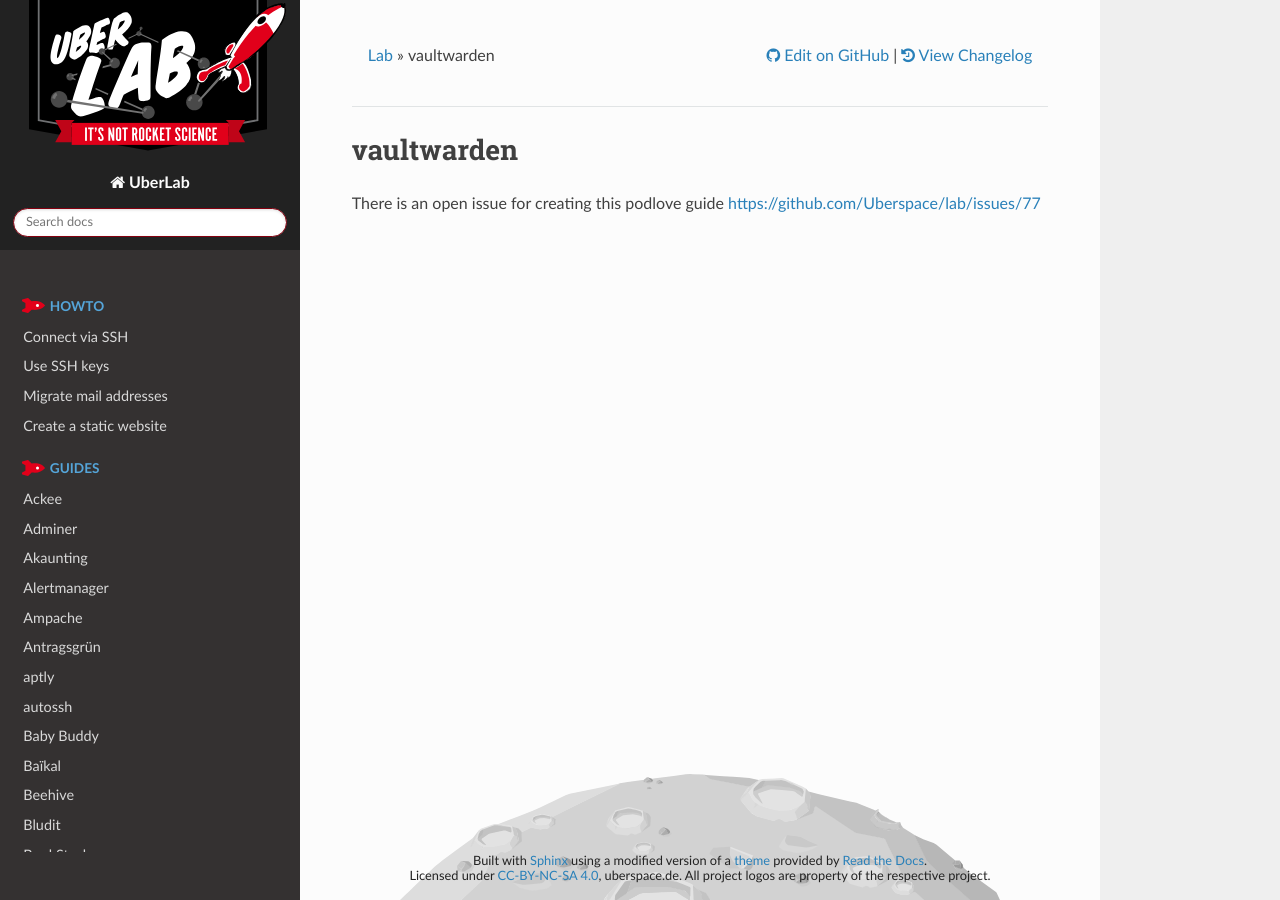
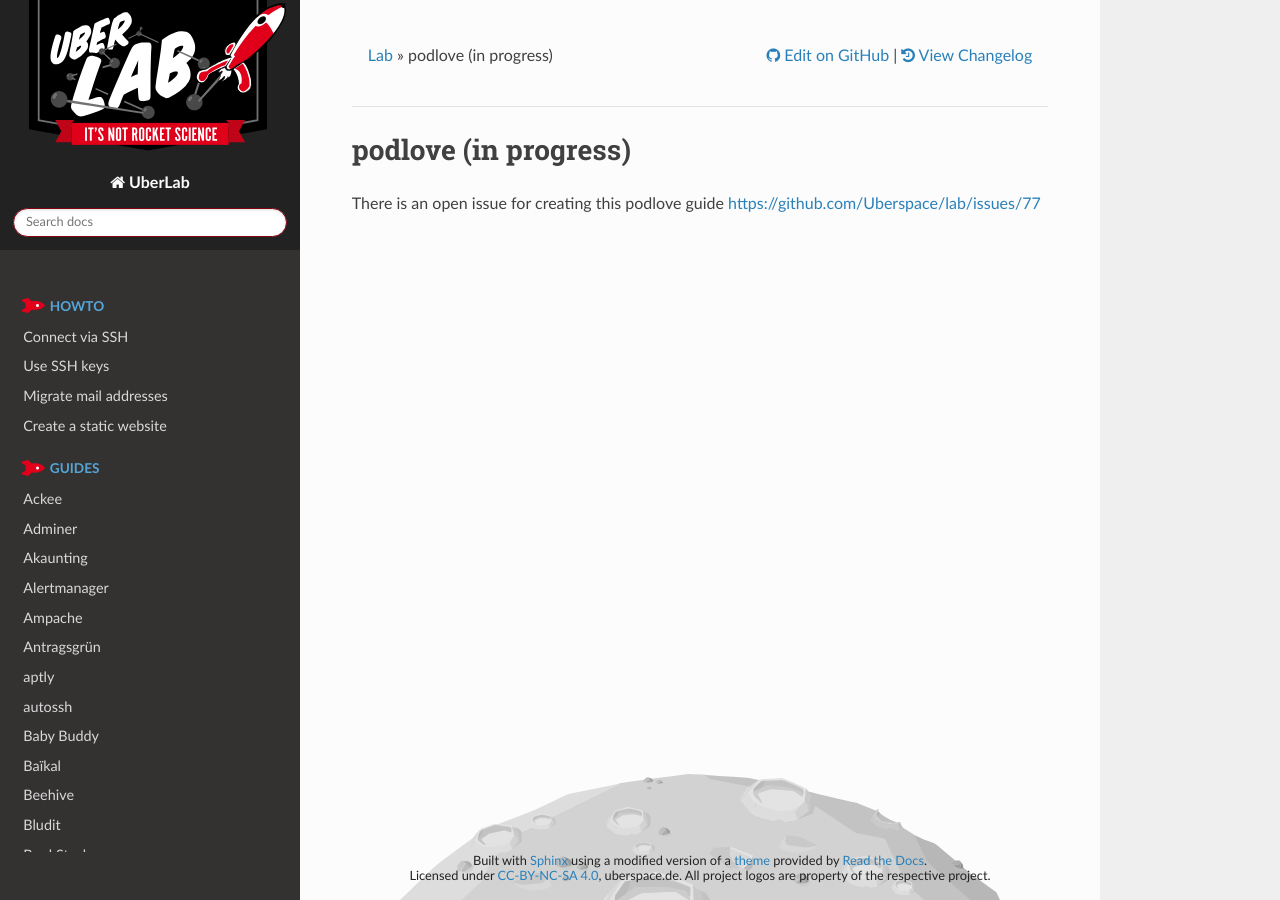
Before and after one commit to Uberspace/lab, a Sphinx documentation site: the page built from source/workingon_podlove.rst, in a window 1280 px wide. Built offline with Sphinx 7.4.7 and the Read the Docs theme 2.0.0, drawn with Linux system fonts in a browser that asks for light colours.

Commit message:
Update workingon_podlove.rst

```diff
--- a/source/workingon_podlove.rst
+++ b/source/workingon_podlove.rst
@@ -1,5 +1,5 @@
-############
-vaultwarden
-############
+#####################
+podlove (in progress)
+#####################
 
 There is an open issue for creating this podlove guide https://github.com/Uberspace/lab/issues/77
```
